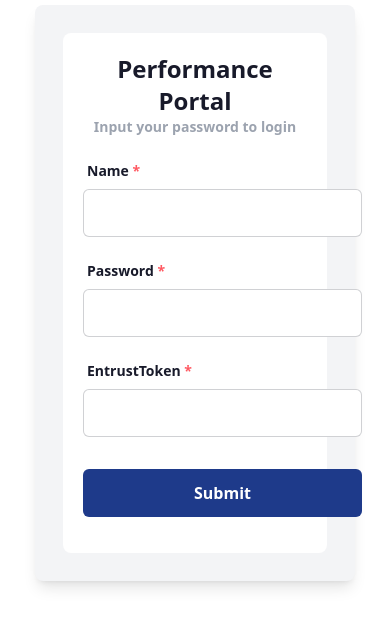
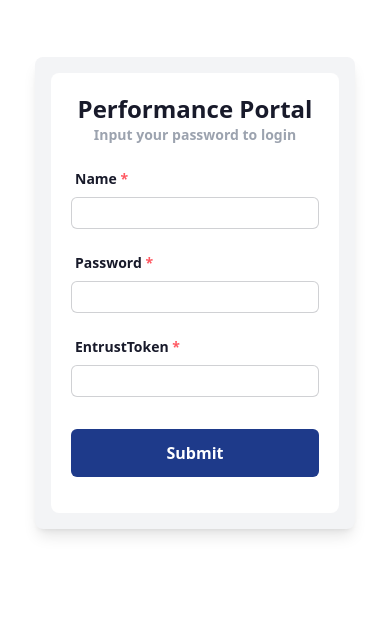
Before and after one commit to Earthfill/erp, a React (Vite) app: page /login in a window 390 px wide. Shown: the part 129-756 px from the top of the page. Built offline with nearby package versions, Linux system fonts and the light colour scheme.

Commit message:
changed login ui

```diff
--- a/src/components/FormInput.jsx
+++ b/src/components/FormInput.jsx
@@ -12,7 +12,7 @@ const FormInput = ({ name, type, value, handleChange, size, labelText }) => {
           name={name}
           value={value}
           onChange={handleChange}
-          className={`input input-bordered rounded-md ${size}`}
+          className={`input input-bordered input-sm md:input-md rounded-md ${size}`}
         />
       </label>
     </div>
--- a/src/pages/Login.jsx
+++ b/src/pages/Login.jsx
@@ -24,7 +24,7 @@ const Login = () => {
 
   return (
     <section className="h-screen grid place-items-center">
-      <form onSubmit={onSubmit} className="card w-80 md:w-2/5 2xl:w-1/5 p-7 bg-gray-100 shadow-lg flex flex-col rounded-lg">
+      <form onSubmit={onSubmit} className="card w-80 md:w-3/5 lg:w-2/5 2xl:w-1/5 p-4 md:p-7 bg-gray-100 shadow-lg flex flex-col rounded-lg">
         <div className="bg-base-100 md:p-16 p-5 rounded-lg">
           <h3 className="text-center text-2xl font-semibold">
             Performance Portal
--- a/tailwind.config.js
+++ b/tailwind.config.js
@@ -2,12 +2,7 @@
 export default {
   content: ["./index.html", "./src/**/*.{js,ts,jsx,tsx}"],
   theme: {
-    extend: {
-      screens: {
-        md: "767px",
-        lg: "1025px",
-      },
-    },
+    extend: {},
   },
   plugins: [require("@tailwindcss/typography"), require("daisyui")],
   daisyui: {
```
